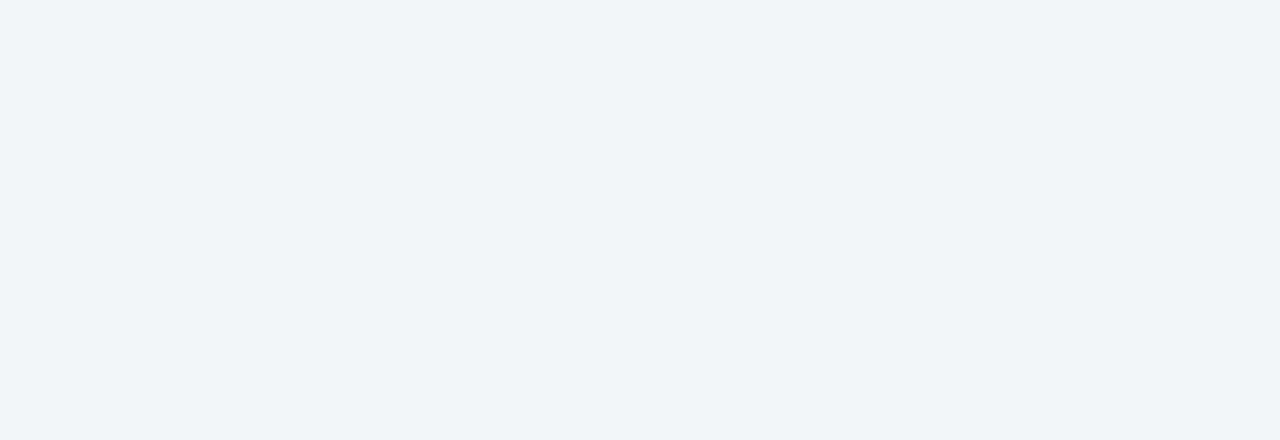
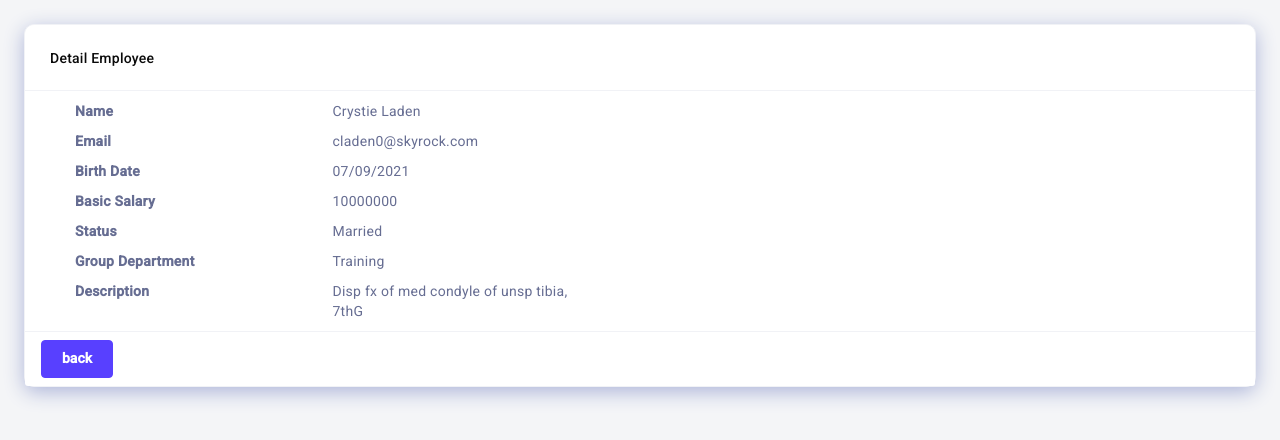
Before and after one commit to arifinyudhy/employee_angular, an Angular app: page /employee/1 in a window 1280 px wide. Before the commit this address led to /. Shown: the top 440 px of the page. Built offline with nearby package versions, Linux system fonts and the light colour scheme.

Commit message:
detail employee

```diff
--- a/src/app/app-routing.module.ts
+++ b/src/app/app-routing.module.ts
@@ -1,5 +1,6 @@
 import { NgModule } from '@angular/core';
 import { RouterModule, Routes } from '@angular/router';
+import { DetailEmployeeComponent } from './pages/employee/detail-employee/detail-employee.component';
 import { ListEmployeeComponent } from './pages/employee/list-employee/list-employee.component';
 import { LoginComponent } from './pages/login/login.component';
 
@@ -7,6 +8,7 @@ const routes: Routes = [
   { path: '*', redirectTo: '' },
   { path: 'login', component: LoginComponent },
   { path: '', component: ListEmployeeComponent },
+  { path: 'employee/:id', component: DetailEmployeeComponent },
 ];
 
 @NgModule({
--- a/src/app/pages/employee/detail-employee/detail-employee.component.html
+++ b/src/app/pages/employee/detail-employee/detail-employee.component.html
@@ -1 +1,46 @@
-<p>detail-employee works!</p>
+<div class="row p-4">
+  <div class="col-12">
+    <div class="card">
+      <div class="card-header color-dark fw-500">
+        <span>Detail Employee</span>
+      </div>
+      <div class="card-body p-0">
+        <div class="col-lg-6">
+          <div class="detail-item">
+            <span class="label">Name</span>
+            <span class="value">{{
+              employee?.firstName + " " + employee?.lastName
+            }}</span>
+          </div>
+          <div class="detail-item">
+            <span class="label">Email</span>
+            <span class="value">{{ employee?.email }}</span>
+          </div>
+          <div class="detail-item">
+            <span class="label">Birth Date</span>
+            <span class="value">{{ employee?.birthDate }}</span>
+          </div>
+          <div class="detail-item">
+            <span class="label">Basic Salary</span>
+            <span class="value">{{ employee?.basicSalary }}</span>
+          </div>
+          <div class="detail-item">
+            <span class="label">Status</span>
+            <span class="value">{{ employee?.status }}</span>
+          </div>
+          <div class="detail-item">
+            <span class="label">Group Department</span>
+            <span class="value">{{ employee?.group }}</span>
+          </div>
+          <div class="detail-item">
+            <span class="label">Description</span>
+            <span class="value">{{ employee?.description }}</span>
+          </div>
+        </div>
+        <div class="card-footer">
+          <button class="btn btn-sm btn-secondary" routerLink="">back</button>
+        </div>
+      </div>
+    </div>
+  </div>
+</div>
--- a/src/app/pages/employee/detail-employee/detail-employee.component.scss
+++ b/src/app/pages/employee/detail-employee/detail-employee.component.scss
@@ -0,0 +1,12 @@
+.detail-item {
+  margin: 10px 50px;
+  display: flex;
+  justify-content: space-between;
+  .label {
+    font-weight: 700;
+    width: 50%;
+  }
+  .value {
+    width: 50%;
+  }
+}
--- a/src/app/pages/employee/detail-employee/detail-employee.component.ts
+++ b/src/app/pages/employee/detail-employee/detail-employee.component.ts
@@ -1,10 +1,26 @@
-import { Component } from '@angular/core';
+import { Component, OnInit } from '@angular/core';
+import { ActivatedRoute, Router } from '@angular/router';
+import { IEmployee } from 'src/app/interfaces/empoyee.interface';
+import { EmployeeService } from 'src/app/services/employee.service';
 
 @Component({
   selector: 'app-detail-employee',
   templateUrl: './detail-employee.component.html',
-  styleUrls: ['./detail-employee.component.scss']
+  styleUrls: ['./detail-employee.component.scss'],
 })
-export class DetailEmployeeComponent {
-
+export class DetailEmployeeComponent implements OnInit {
+  id!: number;
+  employee?: IEmployee;
+  constructor(
+    private activatedRoute: ActivatedRoute,
+    private router: Router,
+    private employeeService: EmployeeService
+  ) {}
+  ngOnInit(): void {
+    this.id = +(this.activatedRoute.snapshot.paramMap.get('id') ?? 0);
+    if (this.id === 0) this.router.navigate(['']);
+    else {
+      this.employee = this.employeeService.getEmployee(this.id);
+    }
+  }
 }
--- a/src/app/pages/employee/list-employee/list-employee.component.ts
+++ b/src/app/pages/employee/list-employee/list-employee.component.ts
@@ -2,6 +2,7 @@ import { Component, OnInit, ViewChild } from '@angular/core';
 import { MatPaginator } from '@angular/material/paginator';
 import { MatSort } from '@angular/material/sort';
 import { MatTableDataSource } from '@angular/material/table';
+import { Router } from '@angular/router';
 import { IEmployee } from 'src/app/interfaces/empoyee.interface';
 import { EmployeeService } from 'src/app/services/employee.service';
 
@@ -14,7 +15,10 @@ export class ListEmployeeComponent implements OnInit {
   @ViewChild(MatPaginator)
   paginator!: MatPaginator;
   @ViewChild(MatSort, { static: true }) sort!: MatSort;
-  constructor(private employeeService: EmployeeService) {}
+  constructor(
+    private employeeService: EmployeeService,
+    private router: Router
+  ) {}
   employees: Array<IEmployee> = [];
   displayedColumns: string[] = ['id', 'firstName', 'basicSalary', 'action'];
   dataSource = new MatTableDataSource<IEmployee>(
@@ -33,10 +37,15 @@ export class ListEmployeeComponent implements OnInit {
       case 'delete':
         this.deleteEmployee(id);
         break;
-
+      case 'view':
+        this.viewDetail(id);
+        break;
       default:
         break;
     }
+  }
+  viewDetail(id: number) {
+    this.router.navigate(['employee', id]);
   }
   deleteEmployee(id: number) {
     const employee = this.employees.find((e) => e.id == id);
@@ -48,6 +57,6 @@ export class ListEmployeeComponent implements OnInit {
 
   refectEmployee() {
     this.dataSource.data = this.employees;
-    this.employeeService.setEmployee(this.employees);
+    this.employeeService.setEmployees(this.employees);
   }
 }
--- a/src/app/services/employee.service.ts
+++ b/src/app/services/employee.service.ts
@@ -13,7 +13,10 @@ export class EmployeeService {
   getEmployees() {
     return this.employees;
   }
-  setEmployee(employees: Array<IEmployee>) {
+  getEmployee(id: number) {
+    return this.employees.find((x) => x.id === id);
+  }
+  setEmployees(employees: Array<IEmployee>) {
     this.employees = employees;
   }
   getLastId() {
```
